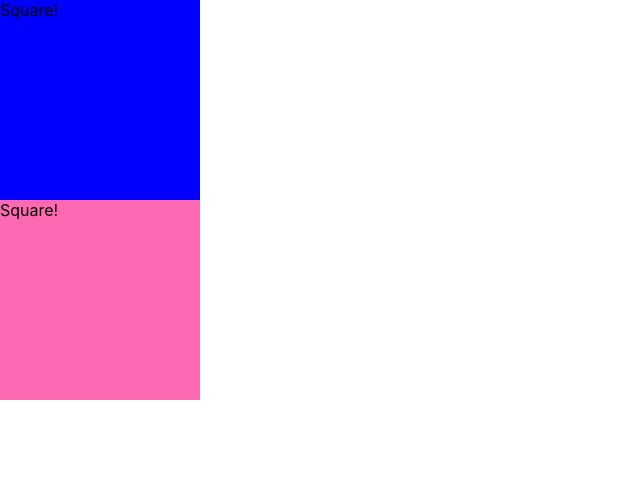
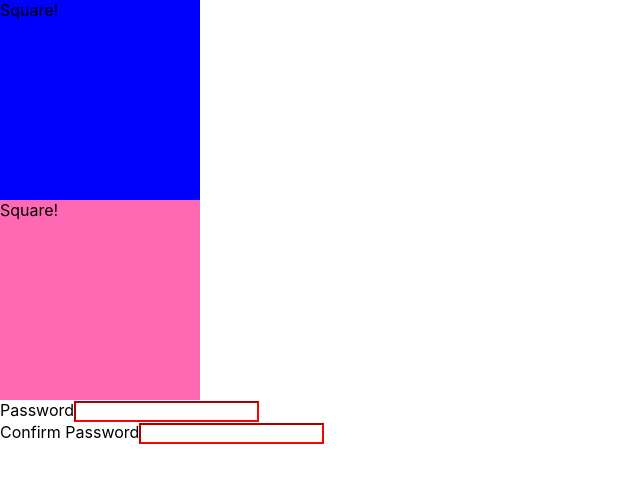
Before and after one commit to vixhez/react-numero-dos, a React (Create React App) app: page / in a window 1280 px wide. Shown: the top 482 px of the page, without its empty margins (0-640 px from the left). Built offline with nearby package versions, Linux system fonts and the light colour scheme.

Commit message:
SignUp challenge complete

```diff
--- a/src/App.js
+++ b/src/App.js
@@ -1,11 +1,13 @@
 import logo from './logo.svg';
 import './App.css';
 import Squares from "./Components/Squares";
+import SignUp from "./Components/SignUp";
 
 function App() {
   return (
     <div>
-      <Squares color="hotpink" />
+      <Squares colour="hotpink" />
+      <SignUp minimumLength={ 12 } />
     </div>
   );
 }
--- /dev/null
+++ b/src/Components/Password.js
@@ -0,0 +1,15 @@
+const Password = ({ label, isValid, handleChange, value }) => (
+    <div>
+    <label>
+        { label }
+    </label>
+    <input
+        type="password"
+        onChange={ handleChange }
+        style={ isValid ? {} : { borderColor: "red" }}
+        value={ value }
+        />
+</div>
+);
+
+export default Password;
--- /dev/null
+++ b/src/Components/SignUp.js
@@ -0,0 +1,59 @@
+import React from 'react';
+import Password from './Password';
+
+class SignUp extends React.Component
+{
+    constructor(props) {
+        super(props);
+
+        this.state = {
+            passwordInput: "",
+            confirmInput: "",
+        };
+
+        this.handleChangePassword = this.handleChangePassword.bind(this);
+        this.handleChangeConfirm = this.handleChangeConfirm.bind(this);
+    }
+
+    handleChangePassword(e) {
+        console.log(e.currentTarget.value);
+        const enteredPassword = e.currentTarget.value;
+        this.setState({ passwordInput: enteredPassword });
+
+
+        // enteredPassword.length > this.props.minimumLength
+
+    }
+
+    handleChangeConfirm(e) {
+        const enteredConfirm = e.currentTarget.value;
+        this.setState({ confirmInput: enteredConfirm });
+    }
+
+    render() {
+        const { passwordInput, confirmInput } = this.state;
+
+        const isValid = passwordInput === confirmInput && passwordInput.length >= this.props.minimumLength;
+        console.log(isValid);
+
+        return (
+            <>
+                <Password
+                    label="Password"
+                    isValid={ isValid }
+                    handleChange={ this.handleChangePassword }
+                    value={ this.state.passwordInput }
+                />
+                <Password
+                    label="Confirm Password"
+                    isValid={ isValid }
+                    handleChange= { this.handleChangeConfirm }
+                    value= { this.state.confirmInput }
+
+                />
+            </>
+        );
+    }
+}
+
+export default SignUp;
--- a/src/Components/Square.js
+++ b/src/Components/Square.js
@@ -1,8 +1,8 @@
-const Square = ({ selected, handleClick }) => (
+const Square = ({ selected, handleClick, colour }) => (
     <div
         style={{ height: 200,
                 width: 200,
-                backgroundColor: selected ? "blue" : "hotpink",
+                backgroundColor: selected ? "blue" : colour,
                 }}
         onClick={ handleClick }>
                     Square!
--- a/src/Components/Squares.js
+++ b/src/Components/Squares.js
@@ -18,10 +18,12 @@ class Squares extends React.Component
             <>
                 <Square
                     selected={ selected === 1 }
-                    handleClick={ () => this.setState({ selected: 1 }) }/>
+                    handleClick={ () => this.setState({ selected: 1 }) }
+                    colour={ this.props.colour }/>
                 <Square
                     selected={ selected === 2 }
-                    handleClick={ () => this.setState({ selected: 2 }) }/>
+                    handleClick={ () => this.setState({ selected: 2 }) }
+                    colour={ this.props.colour }/>
             </>
         );
     }
```
Also changed, not shown: 1 other file (tests, documents, lock files or other folders).
